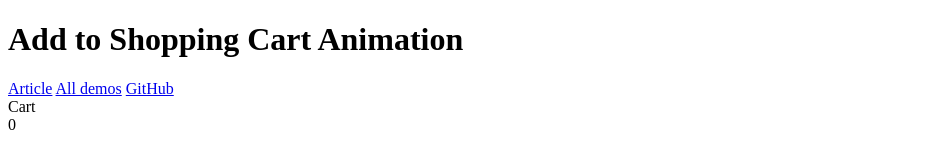
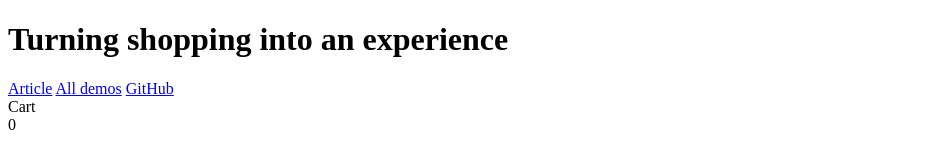
Before and after one commit to gbmpn/vingtdeuxxxii, a plain HTML site: page src/index.html in a window 1280 px wide. Shown: the top 148 px of the page, without its empty margins (0-928 px from the left). Drawn offline with Linux system fonts and the light colour scheme; a script that the page names is missing; a web font is replaced by a local one.

Commit message:
Change page title

```diff
--- a/src/index.html
+++ b/src/index.html
@@ -3,7 +3,7 @@
 	<head>
 		<meta charset="UTF-8" />
 		<meta name="viewport" content="width=device-width, initial-scale=1">
-		<title>Add to Shopping Cart Animation | Codrops</title>
+		<title>Turning shopping into an experience | Codrops</title>
 		<meta name="description" content="" />
 		<meta name="keywords" content="" />
 		<meta name="author" content="Codrops" />
@@ -17,7 +17,7 @@
 			<span class="noise"></span>
 
 			<header class="frame">
-				<h1 class="frame__title">Add to Shopping Cart Animation</h1>
+				<h1 class="frame__title">Turning shopping into an experience</h1>
 				<a class="frame__back" href="https://tympanus.net/codrops/?p=">Article</a>
 				<a class="frame__archive" href="https://tympanus.net/codrops/demos/">All demos</a>
 				<a class="frame__github" href="https://github.com/codrops/">GitHub</a>
```
